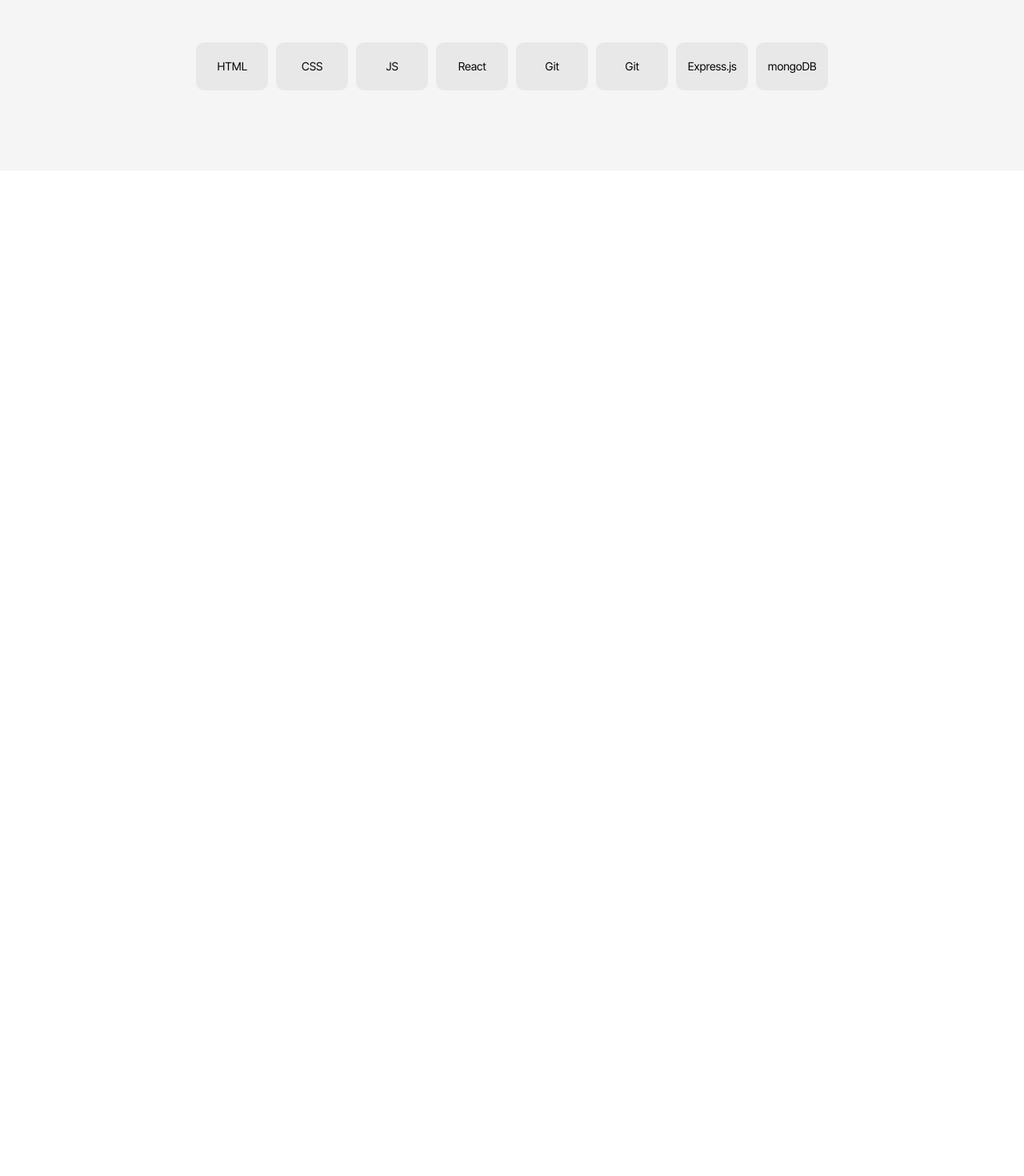
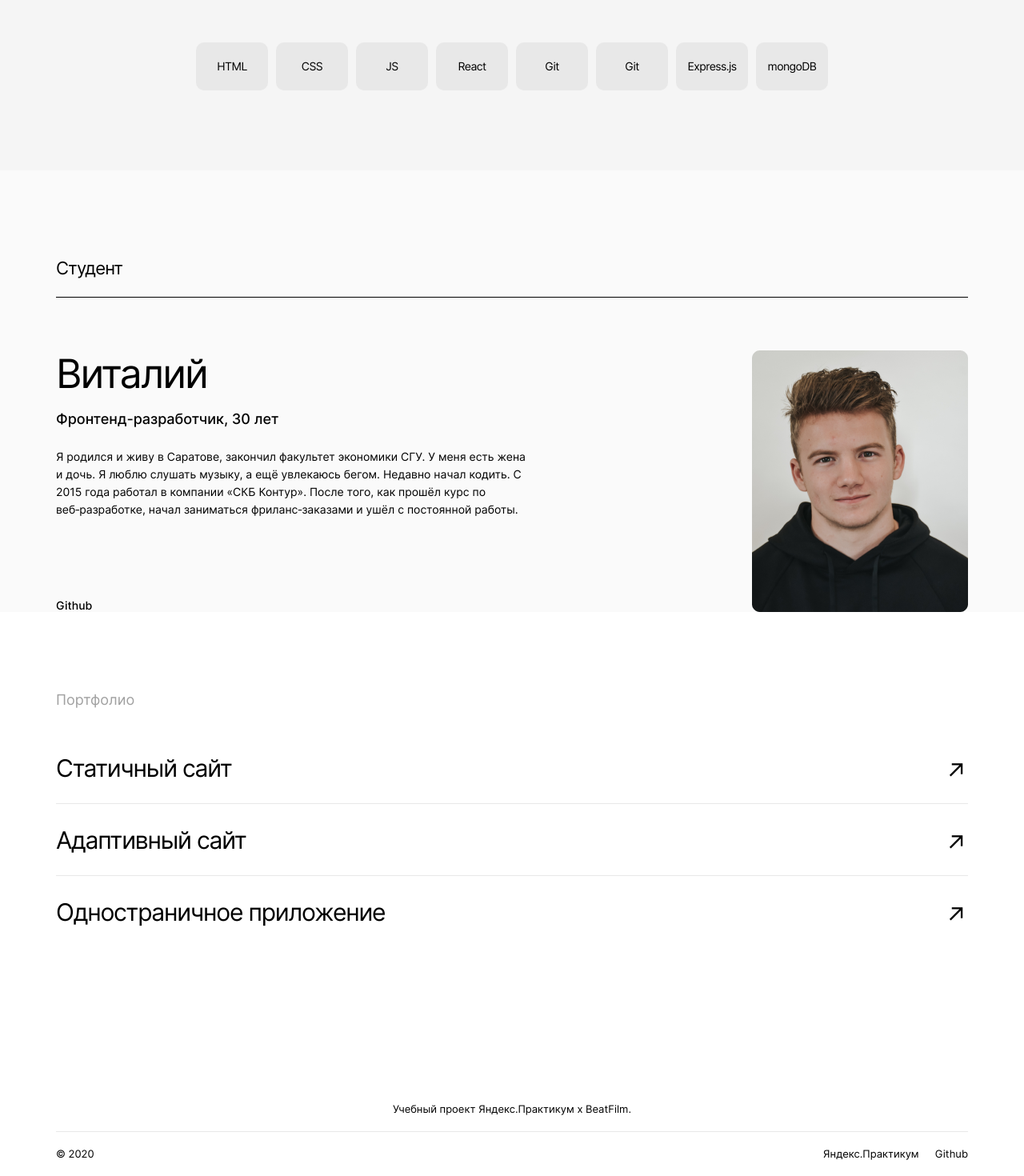
Before and after one commit to Green-Rice/movies-explorer-frontend, a React (Create React App) app: page / in a window 1280 px wide. Shown: the part 1693-3163 px from the top of the page at 80% size. Before the commit the page ends 1906 px from the top, so only its background shows below. Built offline with nearby package versions, Linux system fonts and the light colour scheme.

Commit message:
Add fotter

```diff
--- /dev/null
+++ b/src/components/Footer/Footer.css
@@ -0,0 +1,81 @@
+.footer {
+  padding: 79px 70px 20px;
+}
+
+.footer__title {
+  margin: 0;
+  font-weight: 400;
+  font-size: 13px;
+  text-align: center;
+  color: var(--gray-text);
+}
+
+.footer__line {
+  width: 100%;
+  border-bottom: 1px solid var(--gray-color);
+  margin-top: 20px;
+}
+
+.footer__flex {
+  margin-top: 20px;
+  display: flex;
+  justify-content: space-between;
+}
+
+.footer__copyright, .footer__yandex  {
+  font-weight: 400;
+  font-size: 13px;
+}
+
+.footer__copyright {
+  margin: 0;
+}
+
+.footer__yandex {
+  display: flex;
+  gap: 20px;
+  align-items: center;
+}
+
+.footer__text {
+  margin: 0;
+}
+
+@media screen and (max-width: 800px) {
+  .footer {
+    padding: 69px 30px 20px;
+  }
+}
+
+@media screen and (max-width: 500px) {
+  .footer {
+    padding: 79px 10px 20px;
+  }
+
+  .footer__title {
+    font-size: 12px;
+  }
+
+  .footer__line {
+    margin-top: 21px;
+  }
+
+  .footer__flex {
+    margin-top: 30px;
+    flex-direction: column-reverse;
+    gap: 30px;
+  }
+
+  .footer__copyright {
+    font-size: 12px;
+    color: var(--gray-text);
+    text-align: center;
+  }
+
+  .footer__yandex {
+    flex-direction: column;
+    gap: 12px;
+    align-items: center;
+    font-size: 12px;
+  }
+}
--- /dev/null
+++ b/src/components/Footer/Footer.jsx
@@ -0,0 +1,32 @@
+import "./Footer.css";
+
+const Footer = () => {
+  return(
+    <footer className="footer">
+      <h3 className="footer__title">
+        Учебный проект Яндекс.Практикум х BeatFilm.
+      </h3>
+      <div className="footer__line" />
+      <div className="footer__flex">
+        <p className="footer__copyright">
+          &#169; 2020
+        </p>
+        <div className="footer__yandex">
+          <p className="footer__text">
+            Яндекс.Практикум
+          </p>
+          <a
+            className="link"
+            href="https://github.com/yandex-praktikum"
+            target="_blank"
+            rel="noreferrer"
+          >
+            Github
+          </a>
+        </div>
+      </div>
+    </footer>
+  )
+}
+
+export default Footer;
--- /dev/null
+++ b/src/components/Main/AboutMe/AboutMe.css
@@ -0,0 +1,154 @@
+.aboutMe {
+  padding: 110px 70px 0;
+  background: #FAFAFA;
+}
+
+.aboutMe__title {
+  margin: 0;
+  font-size: 22px;
+  font-weight: 400;
+  letter-spacing: -0.88px;
+}
+
+.aboutMe__line {
+  width: 100%;
+  border-bottom: 1px solid #000;
+  margin-top: 23px;
+}
+
+.aboutMe__container {
+  margin: 0;
+  margin-top: 66px;
+  display: flex;
+  justify-content: space-between;
+  gap: 20px;
+}
+
+.aboutMe__item {
+  display: flex;
+  flex-direction: column;
+  justify-content: space-between;
+}
+
+.aboutMe__item:last-child {
+  min-width: 270px;
+  height: 327px;
+}
+
+.aboutMe__info {
+  max-width: 600px;
+}
+
+.aboutMe__name {
+  margin: 0;
+  font-weight: 400;
+  font-size: 50px;
+  line-height: 58px;
+  letter-spacing: -2px;
+}
+
+.aboutMe__about {
+  margin: 0;
+  margin-top: 18px;
+  font-weight: 500;
+  font-size: 18px;
+  line-height: 20px;
+}
+
+.aboutMe__description {
+  padding-right: 10px;
+  margin: 0;
+  margin-top: 26px;
+  font-weight: 400;
+  font-size: 14px;
+  line-height: 22px;
+}
+
+.aboutMe__link {
+  font-weight: 500;
+  font-size: 14px;
+}
+
+.aboutMe__img {
+  width: 100%;
+  height: 100%;
+}
+
+@media screen and (max-width: 800px) {
+  .aboutMe {
+    padding: 90px 50px 0;
+  }
+
+  .aboutMe__info {
+    max-width: 364px;
+  }
+
+  .aboutMe__item:last-child {
+    min-width: 255px;
+    height: 307px;
+  }
+
+  .aboutMe__name {
+    font-size: 40px;
+    line-height: 40px;
+    letter-spacing: -1.6px;
+  }
+
+  .aboutMe__about, .aboutMe__description {
+    margin-top: 16px;
+    font-size: 12px;
+    line-height: 18px;
+  }
+
+  .aboutMe__description {
+    padding-right: 5px;
+  }
+}
+
+@media screen and (max-width: 600px) {
+  .aboutMe__container {
+    margin-top: 60px;
+    flex-direction: column-reverse;
+    align-items: center;
+    gap: 40px;
+  }
+
+  .aboutMe__item:last-child {
+    max-width: 292px;
+    max-height: 352px;
+  }
+}
+
+@media screen and (max-width: 500px) {
+  .aboutMe {
+    padding: 70px 14px 0;
+  }
+
+  .aboutMe__title {
+    font-size: 18px;
+    letter-spacing: -0.72px;
+  }
+
+  .aboutMe__line {
+    margin-top: 28px;
+  }
+
+  .aboutMe__info {
+    max-width: 292px;
+  }
+
+  .aboutMe__name {
+    font-size: 30px;
+    letter-spacing: -1.2px;
+  }
+
+  .aboutMe__about, .aboutMe__description {
+    margin-top: 20px;
+    font-size: 11px;
+    line-height: 16px;
+  }
+
+  .aboutMe__link {
+    margin-top: 40px;
+  }
+}
--- /dev/null
+++ b/src/components/Main/AboutMe/AboutMe.jsx
@@ -0,0 +1,44 @@
+import "./AboutMe.css";
+import photo from '../../../images/photo.png';
+
+const AboutMe = () => {
+  return(
+    <section className="aboutMe" id="aboutMe">
+      <h2 className="aboutMe__title">Студент</h2>
+      <div className="aboutMe__line" />
+      <ul className="list aboutMe__container">
+        <li className="aboutMe__item">
+          <div className="aboutMe__info">
+            <h3 className="aboutMe__name">
+              Виталий
+            </h3>
+            <h4 className="aboutMe__about">
+              Фронтенд-разработчик, 30 лет
+            </h4>
+            <p className="aboutMe__description">
+              Я родился и живу в Саратове, закончил факультет экономики СГУ.
+              У меня есть жена и дочь.
+              Я люблю слушать музыку, а ещё увлекаюсь бегом.
+              Недавно начал кодить. С 2015 года работал в компании «СКБ Контур».
+              После того, как прошёл курс по веб&#8209;разработке,
+              начал заниматься фриланс&#8209;заказами и ушёл с постоянной работы.
+            </p>
+          </div>
+          <a
+            className="link aboutMe__link"
+            href="https://github.com/Green-Rice"
+            target="_blank"
+            rel="noreferrer"
+          >
+            Github
+          </a>
+        </li>
+        <li className="aboutMe__item">
+          <img src={photo} className="aboutMe__img" alt="Фотография" />
+        </li>
+      </ul>
+    </section>
+  )
+}
+
+export default AboutMe;
--- a/src/components/Main/Main.jsx
+++ b/src/components/Main/Main.jsx
@@ -1,16 +1,24 @@
+import Footer from '../Footer/Footer';
+import AboutMe from './AboutMe/AboutMe';
 import AboutProject from './AboutProject/AboutProject';
 import NavTab from './NavTab/Navtab';
+import Portfolio from './Portfolio/Portfolio';
 import Promo from './Promo/Promo';
 import Techs from './Techs/Techs';
 
 const Main = () => {
   return(
+    <>
       <main>
         <Promo />
         <NavTab />
         <AboutProject />
         <Techs />
+        <AboutMe />
+        <Portfolio />
       </main>
+      <Footer />
+    </>
   );
 }
 
--- /dev/null
+++ b/src/components/Main/Portfolio/Portfolio.css
@@ -0,0 +1,88 @@
+.portfolio {
+  padding: 100px 70px 125px;
+}
+
+.portfolio__title {
+  margin: 0;
+  font-weight: 400;
+  font-size: 18px;
+  line-height: 20px;
+  color: #A0A0A0;
+}
+
+.portfolio__list {
+  margin-top: 50px;
+  display: flex;
+  flex-direction: column;
+}
+
+.portfolio__project {
+  display: flex;
+  justify-content: space-between;
+  align-items: flex-start;
+}
+
+.portfolio__projectName {
+  margin: 0;
+  font-weight: 400;
+  font-size: 30px;
+  line-height: 50px;
+  letter-spacing: -1.2px;
+}
+
+.portfolio__arrow {
+  width: 29px;
+  font-weight: 400;
+  font-size: 30px;
+  line-height: 60px;
+  letter-spacing: -1.2px;
+}
+
+.portfolio__line {
+  width: 100%;
+  border-bottom: 1px solid var(--gray-color);
+  margin-top: 9px;
+  margin-bottom: 20px;
+}
+
+@media screen and (max-width: 800px) {
+  .portfolio {
+    padding: 90px 50px;
+  }
+
+  .portfolio__projectName {
+    font-size: 28px;
+    letter-spacing: -1.12px;
+  }
+}
+
+@media screen and (max-width: 500px) {
+  .portfolio {
+    padding: 70px 14px;
+  }
+
+  .portfolio__title {
+    font-size: 14px;
+    line-height: 20px;
+  }
+
+  .portfolio__list {
+    margin-top: 40px;
+  }
+
+  .portfolio__projectName {
+    font-size: 18px;
+    line-height: 28px;
+    letter-spacing: -0.72px;
+  }
+
+  .portfolio__arrow {
+    width: 18px;
+    font-size: 18px;
+    line-height: 28px;
+  }
+
+  .portfolio__line {
+    margin-top: 19px;
+  }
+}
--- /dev/null
+++ b/src/components/Main/Portfolio/Portfolio.jsx
@@ -0,0 +1,48 @@
+import "./Portfolio.css";
+
+const Portfolio = () => {
+  return(
+    <section className="portfolio">
+      <h2 className="portfolio__title">Портфолио</h2>
+      <ul className="list portfolio__list">
+        <li>
+          <a
+            href="https://github.com/Green-Rice/how-to-learn"
+            className="link portfolio__project"
+            target="_blank"
+            rel="noreferrer"
+          >
+            <h3 className="portfolio__projectName">Статичный сайт</h3>
+            <div className="portfolio__arrow">↗</div>
+          </a>
+        </li>
+        <li className="portfolio__line" />
+        <li>
+          <a
+            href="https://green-rice.github.io/russian-travel/"
+            className="link portfolio__project"
+            target="_blank"
+            rel="noreferrer"
+          >
+            <h3 className="portfolio__projectName">Адаптивный сайт</h3>
+            <div className="portfolio__arrow">↗</div>
+          </a>
+        </li>
+        <li className="portfolio__line"></li>
+        <li>
+          <a
+            href="https://github.com/Green-Rice/react-mesto-api-full-gha"
+            className="link portfolio__project"
+            target="_blank"
+            rel="noreferrer"
+          >
+            <h3 className="portfolio__projectName">Одностраничное приложение</h3>
+            <div className="portfolio__arrow">↗</div>
+          </a>
+        </li>
+      </ul>
+    </section>
+  )
+}
+
+export default Portfolio;
--- a/src/components/Main/Techs/Techs.jsx
+++ b/src/components/Main/Techs/Techs.jsx
@@ -3,10 +3,16 @@
 const Techs = () => {
   return(
     <section className="techs" id="techs">
-      <h2 className="techs__title">Технологии</h2>
-      <div className="techs__line"></div>
-      <h3 className="techs__subtitle">7 технологий</h3>
-      <p className="techs__description">На курсе веб-разработки мы освоили технологии, которые применили в дипломном проекте.</p>
+      <h2 className="techs__title">
+        Технологии
+      </h2>
+      <div className="techs__line" />
+      <h3 className="techs__subtitle">
+        7 технологий
+      </h3>
+      <p className="techs__description">
+        На курсе веб-разработки мы освоили технологии, которые применили в дипломном проекте.
+      </p>
       <div className="techs__container">
         <ul className="list techs__list">
           <li className="techs__item">
```
Also changed, not shown: src/components/Main/AboutProject/AboutProject.jsx (+13 -5 lines). Lines whose indentation alone changed are shown as unchanged.
